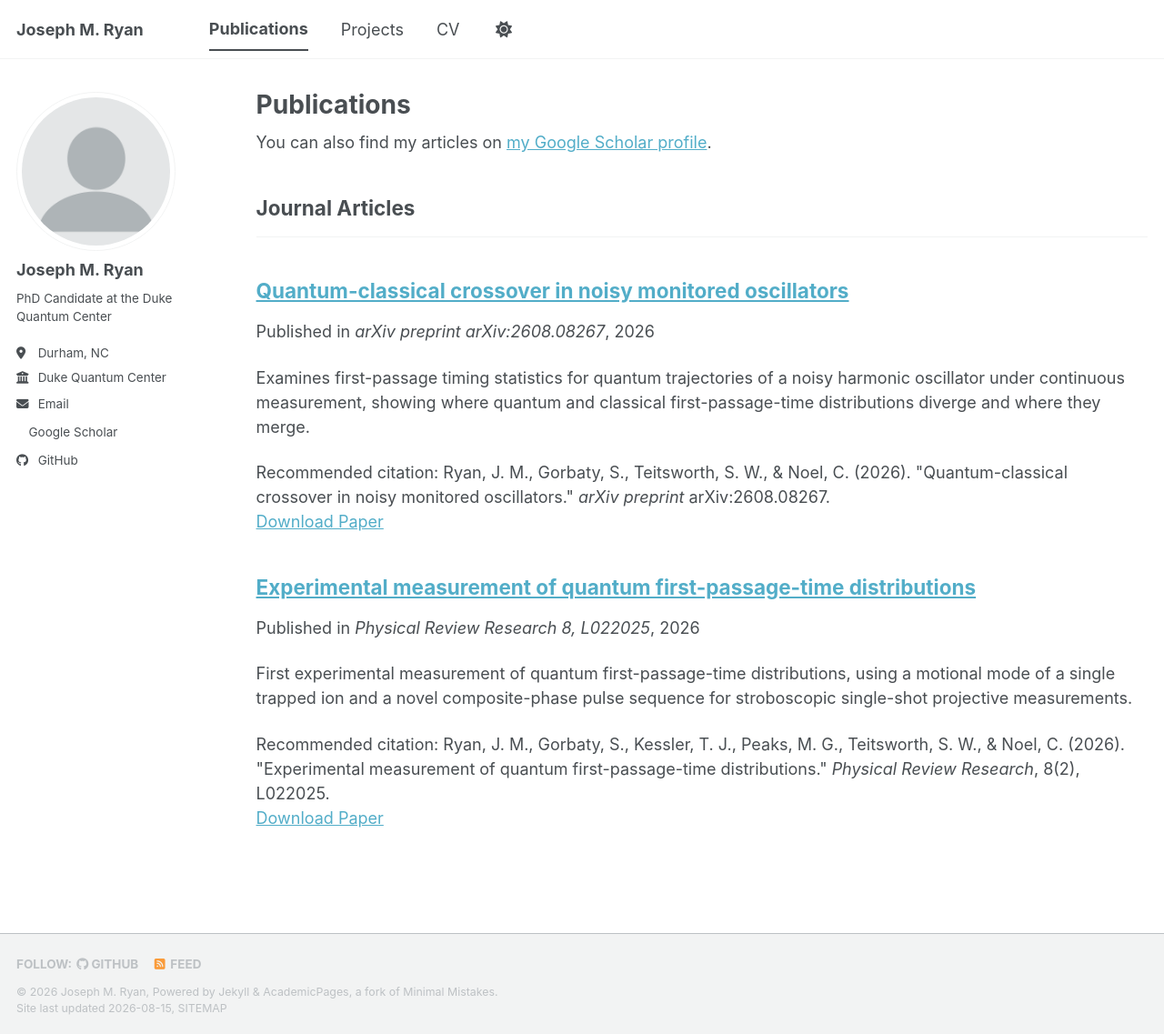
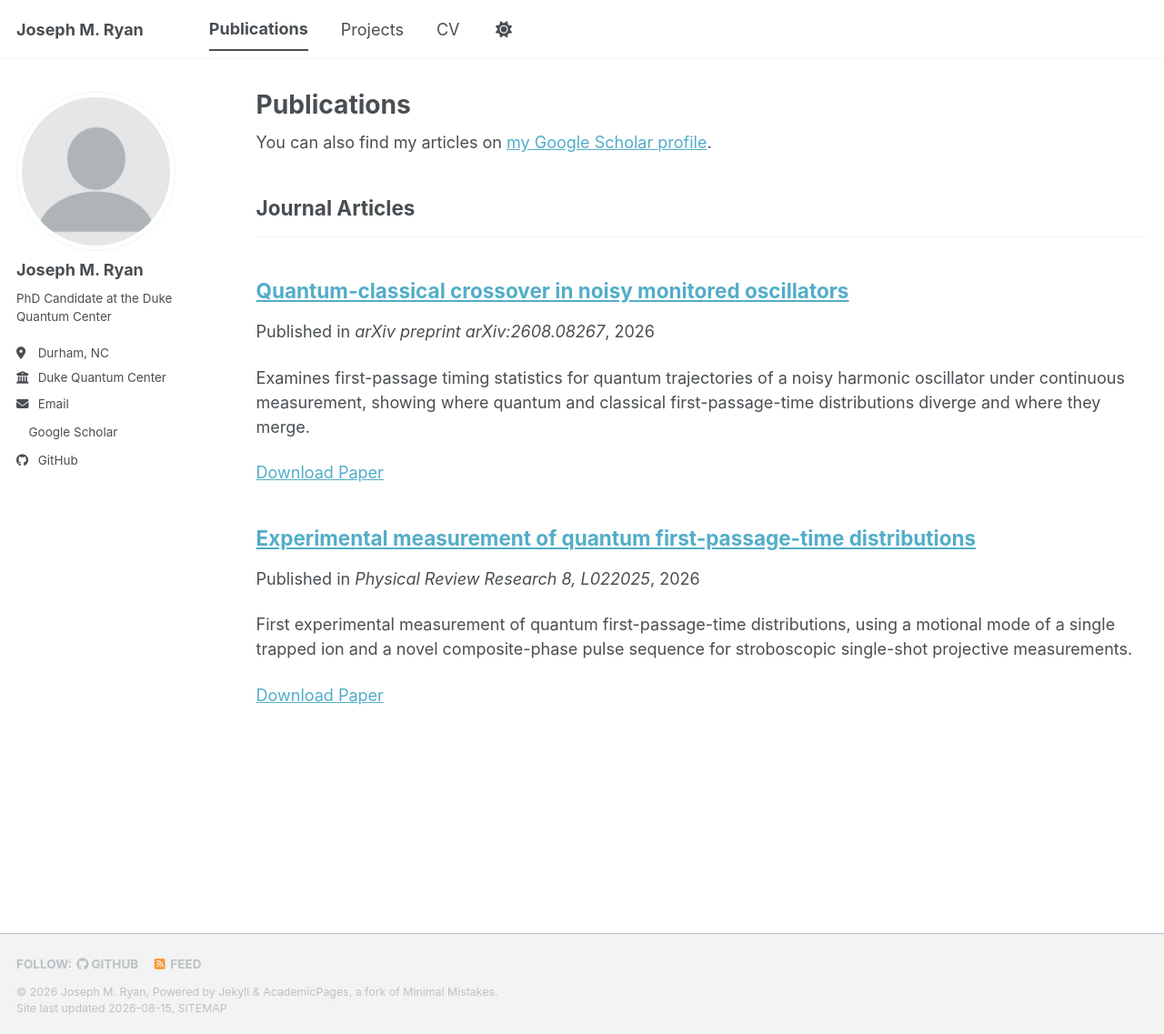
Before and after one commit to joseph-ryan-quantum/joseph-ryan-quantum.github.io, a Jekyll site: the page built from _pages/publications.html, in a window 1280 px wide and 1137 px high. Shown: the whole window at 91% size. Built offline with Jekyll 4.4.1, drawn with Linux system fonts in a browser that asks for light colours; a style sheet for code colours, icons or effects is not loaded.

Commit message:
Remove recommended citation text from publications

```diff
--- a/_publications/2026-05-07-quantum-first-passage-time-distributions.md
+++ b/_publications/2026-05-07-quantum-first-passage-time-distributions.md
@@ -7,7 +7,6 @@ excerpt: 'First experimental measurement of quantum first-passage-time distribut
 date: 2026-05-07
 venue: 'Physical Review Research 8, L022025'
 paperurl: 'https://journals.aps.org/prresearch/abstract/10.1103/p3pl-1m6n'
-citation: 'Ryan, J. M., Gorbaty, S., Kessler, T. J., Peaks, M. G., Teitsworth, S. W., &amp; Noel, C. (2026). &quot;Experimental measurement of quantum first-passage-time distributions.&quot; <i>Physical Review Research</i>, 8(2), L022025.'
 ---
 
 We report the first experimental measurement of quantum first-passage-time distributions (QFPTDs), using a motional mode of a single trapped ion. We developed a novel composite-phase laser pulse sequence to perform tunable stroboscopic single-shot projective measurements of the ion's motional state, and measured QFPTDs of the ion energy under electric-field noise, establishing a clear connection to the classical first-passage-time distribution. This opens a new avenue for experimental study of quantum first-passage processes, with relevance to quantum search algorithms, quantum-classical correspondence, and the quantum measurement problem.
--- a/_publications/2026-08-08-quantum-classical-crossover-noisy-monitored-oscillators.md
+++ b/_publications/2026-08-08-quantum-classical-crossover-noisy-monitored-oscillators.md
@@ -7,7 +7,6 @@ excerpt: 'Examines first-passage timing statistics for quantum trajectories of a
 date: 2026-08-08
 venue: 'arXiv preprint arXiv:2608.08267'
 paperurl: 'https://arxiv.org/abs/2608.08267'
-citation: 'Ryan, J. M., Gorbaty, S., Teitsworth, S. W., &amp; Noel, C. (2026). &quot;Quantum-classical crossover in noisy monitored oscillators.&quot; <i>arXiv preprint</i> arXiv:2608.08267.'
 ---
 
 We study first-passage timing statistics for quantum trajectories conditioned on measurement outcomes of a harmonic oscillator subject to classical additive noise. Projective measurements and energy quantization produce substantial differences between the quantum and classical first-passage-time distributions at low thresholds, with these differences diminishing at higher energies. Using both density-matrix and stochastic pure-state approaches, we find consistent timing statistics and observe quantization effects in the phase-space distributions, revealing measurement-induced nonclassical features and providing a framework for studying quantum-to-classical transitions in monitored systems.
```
